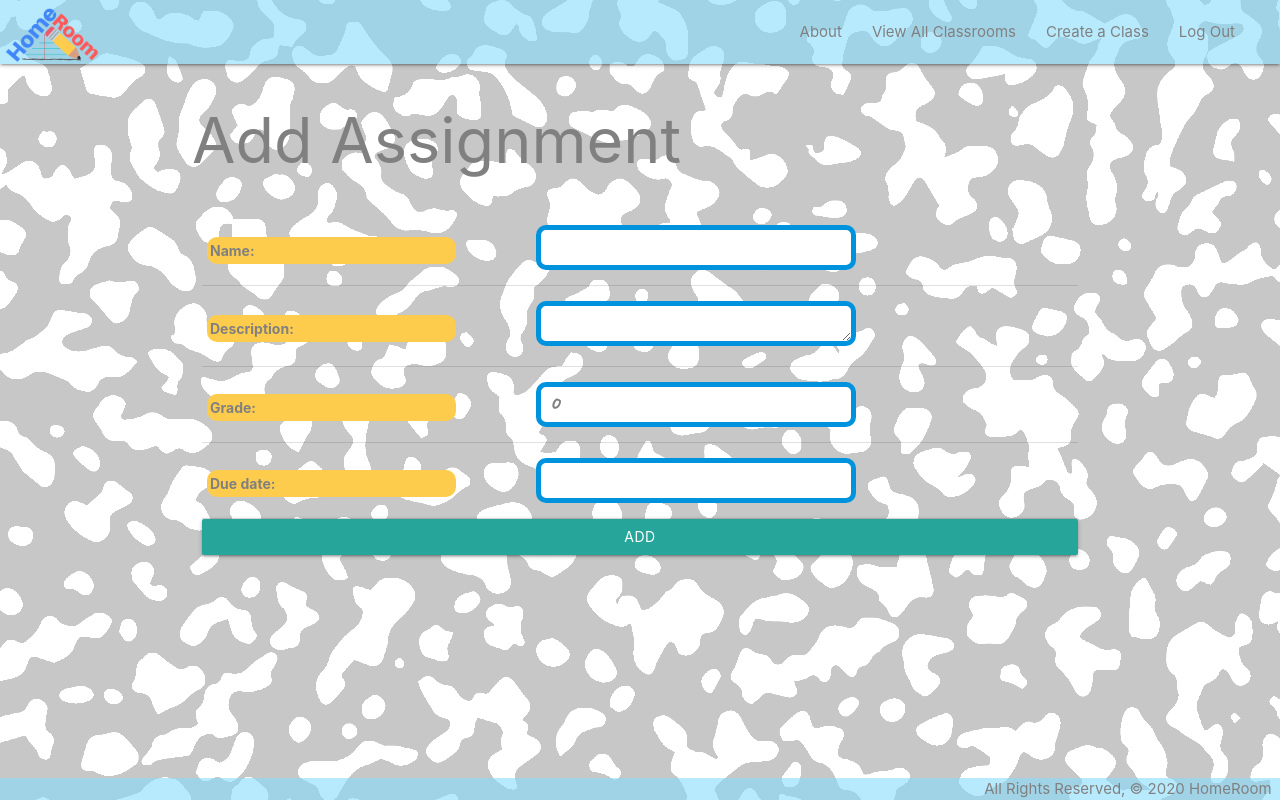
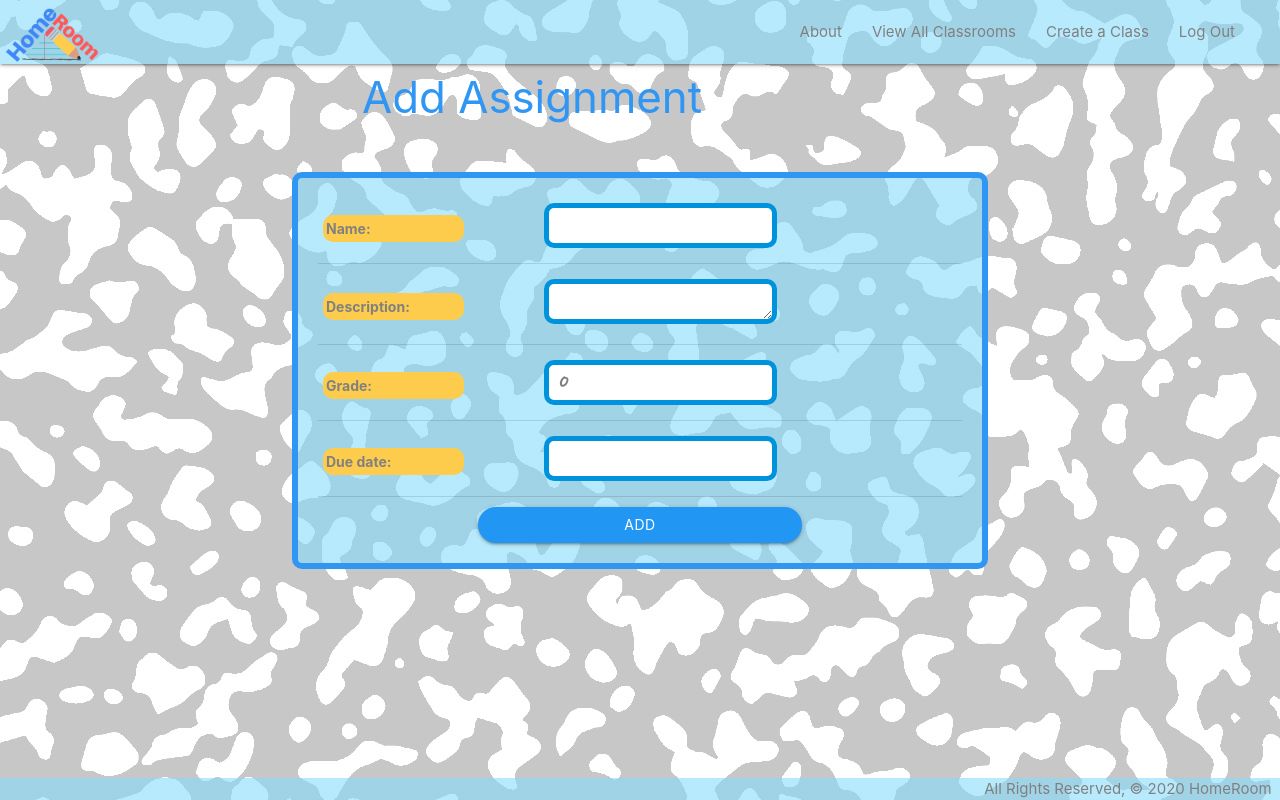
Before and after one commit to MarcialBot/HomeRoom, a Django app: page /classrooms/1/create_assignment/ in a window 1280 px wide. Run offline with Django 3.2, Linux system fonts and the light colour scheme; the visitor is signed in with stand-in values (Sample User, id 1).

Commit message:
Style css for assignment_form

```diff
--- a/main_app/templates/main_app/assignment_form.html
+++ b/main_app/templates/main_app/assignment_form.html
@@ -4,16 +4,20 @@
 
 <!-- Should only be seen is user is a Teacher -->
 
-<h1>Add Assignment</h1>
-
-<div class="card-action">
+<h3 style="color: #3096f3; margin: 10px 170px;">Add Assignment</h3>
+<div class="column" input="s2 col" style=" padding: 0 10px; border: 6px solid #3096f3; background-color: #86dcfc96;">
+  <div class="card-action">
     <form method="post">
       {% csrf_token %}
       <table>
           {{ form.as_table }}
       </table>
-      <button type="submit" class="btn">Add</button>
+      <button type="submit" class="btn blue" style="border-radius: 50px;border: none;
+      padding: 0 16px;
+      text-transform: uppercase;
+      vertical-align: middle;
+      margin: 10px 160px 10px">Add</button>
     </form>
   </div>
-
+</div>
 {% endblock %}
```
